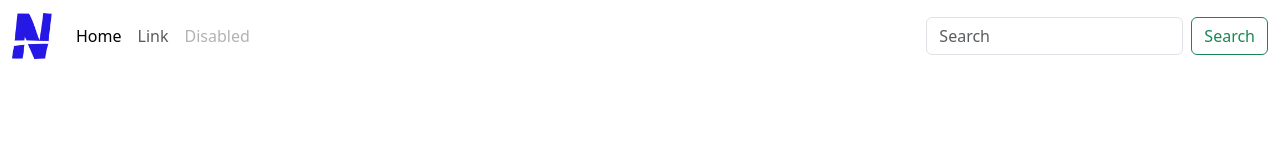
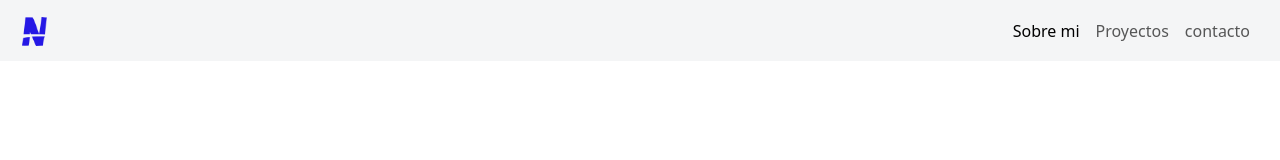
Before and after one commit to walviz/walviz, a plain HTML site: page index.html in a window 1280 px wide. Drawn offline with nearby package versions, Linux system fonts and the light colour scheme.

Commit message:
uplocasd

```diff
--- a/index.html
+++ b/index.html
@@ -31,23 +31,19 @@
       </button>
       <div class="collapse navbar-collapse" id="navbarTogglerDemo01">
         <a class="navbar-brand" href="#">
-          <img src="imagenes/notesico.png" alt="logo de la pagina web" width="40px">
+          <img src="imagenes/notesico.png" alt="logo de la pagina web" width="25px">
         </a>
-        <ul class="navbar-nav me-auto mb-2 mb-lg-0">
+        <ul class="navbar-nav d-flex justify-content=center aling-items-center">
           <li class="nav-item">
-            <a class="nav-link active" aria-current="page" href="#">Home</a>
+            <a class="nav-link active" aria-current="page" href="#">Sobre mi</a>
           </li>
           <li class="nav-item">
-            <a class="nav-link" href="#">Link</a>
+            <a class="nav-link" href="#">Proyectos</a>
           </li>
           <li class="nav-item">
-            <a class="nav-link disabled">Disabled</a>
+            <a class="nav-link" href="#">contacto</a>
           </li>
         </ul>
-        <form class="d-flex" role="search">
-          <input class="form-control me-2" type="search" placeholder="Search" aria-label="Search">
-          <button class="btn btn-outline-success" type="submit">Search</button>
-        </form>
       </div>
     </div>
   </nav>
--- a/style.css
+++ b/style.css
@@ -0,0 +1,16 @@
+.navbar{
+  padding: 10px;
+  background: #f4f5f6;
+}
+.navbar-collapse{
+  align-items: center;
+  justify-content: space-between;
+}
+
+/*oculta el icono cuando la pantalla es muy pequena */
+@media screen and (max-width: 767px) {
+  .navbar-brand{
+    display: none;
+  }
+
+}
```
